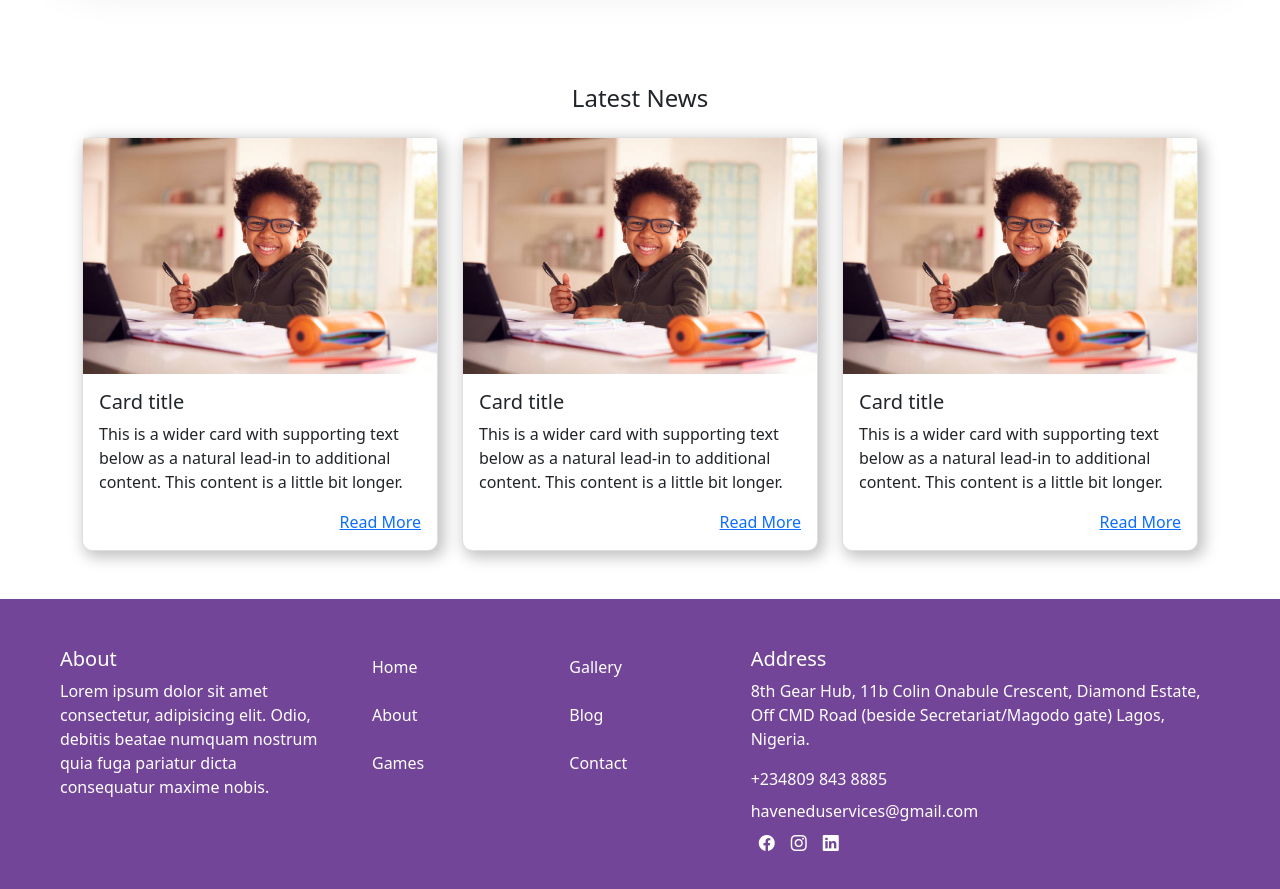
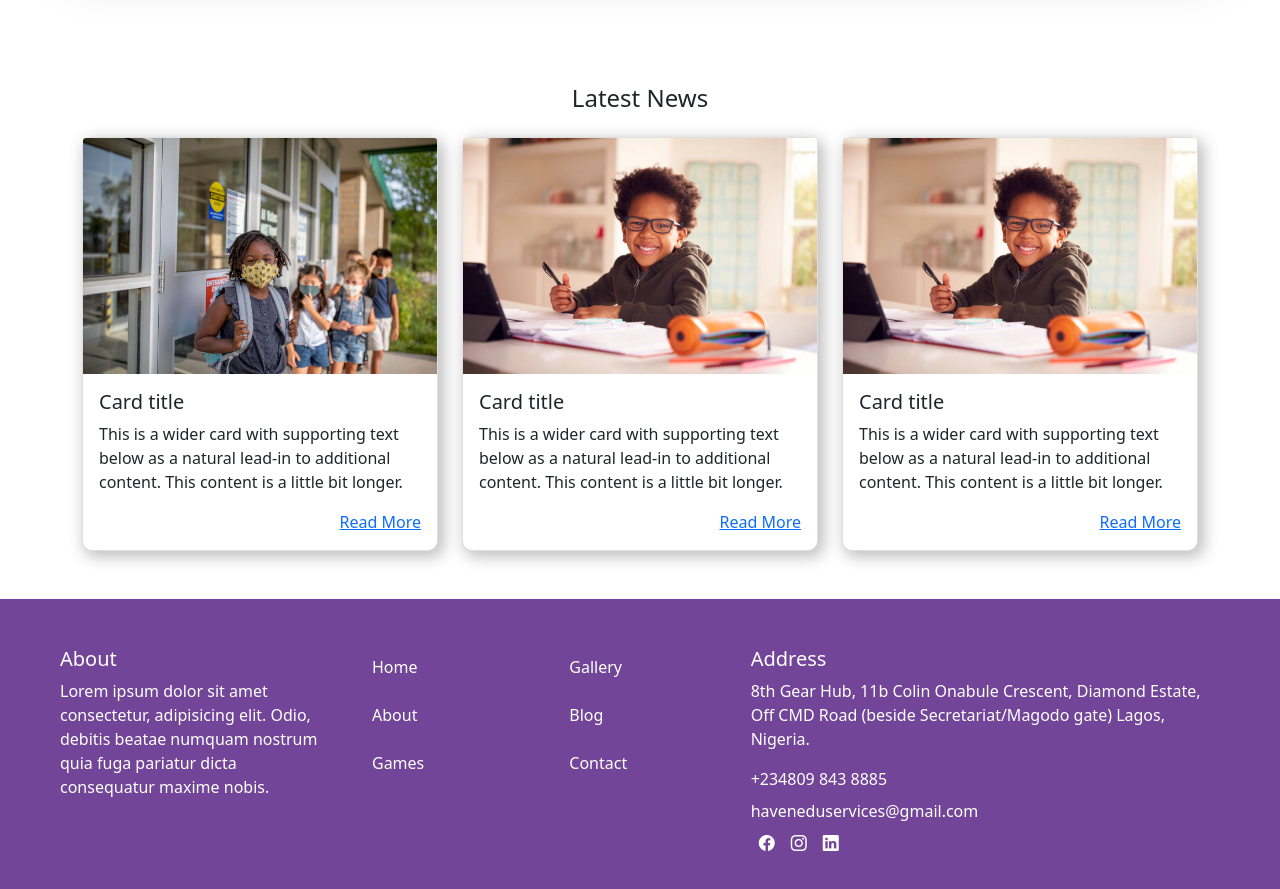
Before and after one commit to innkeeper-work/Haven-Edu-Services, a React (Create React App) app: page / in a window 1280 px wide. Shown: the part 2140-3029 px from the top of the page. Built offline with nearby package versions, Linux system fonts and the light colour scheme.

Commit message:
Removed unused import

```diff
--- a/src/components/Cards.js
+++ b/src/components/Cards.js
@@ -7,6 +7,7 @@ import { CardOneBg } from "../components/styles/stylcomponents";
 //Images
 import femi from "../images/femi.jpeg";
 import games5 from "../images/games5.jpg";
+import games6 from "../images/games6.jpg";
 
 export const Testimonials = () => {
   return (
@@ -102,7 +103,7 @@ export const Blog = () => {
           <div className="col-lg-4 col-md-4 col-sm-12 ">
             {" "}
             <BlogCard className="card mb-5">
-              <img src={games5} className="card-img-top" alt="..." />
+              <img src={games6} className="card-img-top" alt="..." />
               <div className="card-body">
                 <h5 className="card-title">Card title</h5>
                 <p className="card-text">
```
